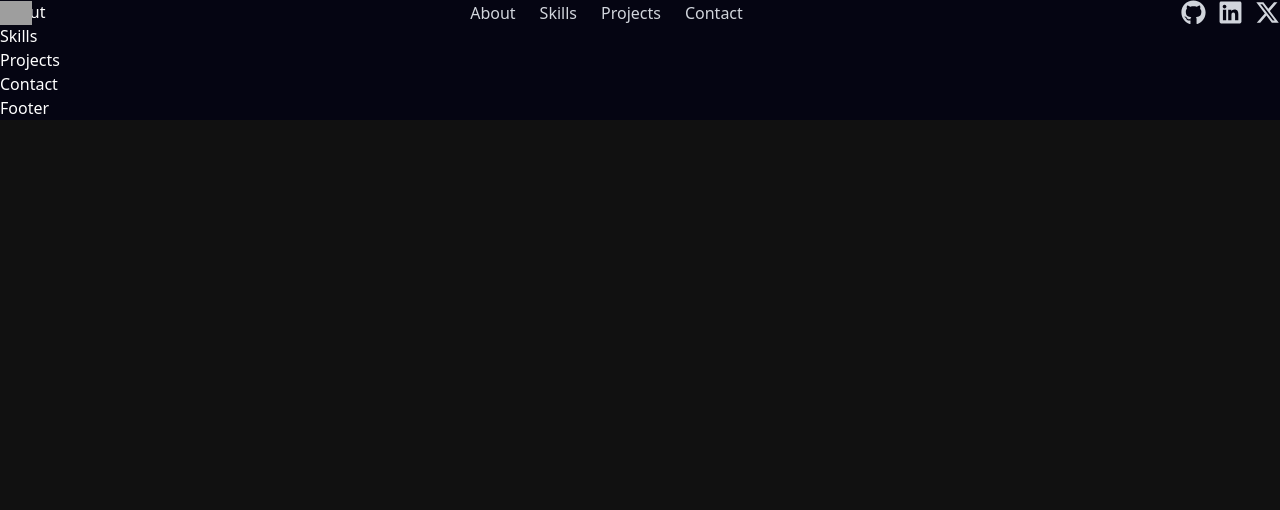
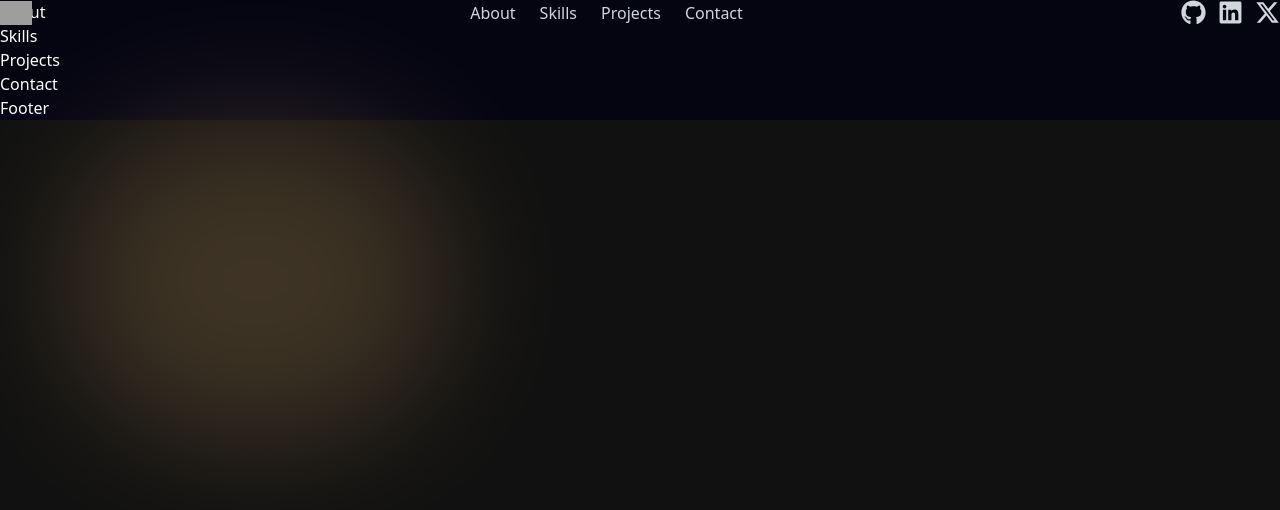
Before and after one commit to ShivamSinghSde/Portfolio, a React (Vite) app: page / in a window 1280 px wide. Shown: the top 510 px of the page. Built offline with nearby package versions, Linux system fonts and the light colour scheme; grey boxes are pictures that could not be loaded.

Commit message:
add BlurBlob effect

```diff
--- a/package.json
+++ b/package.json
@@ -11,6 +11,7 @@
   },
   "dependencies": {
     "@tailwindcss/vite": "^4.1.11",
+    "prop-types": "^15.8.1",
     "react": "^19.1.0",
     "react-dom": "^19.1.0",
     "react-icons": "^5.5.0",
--- a/src/App.jsx
+++ b/src/App.jsx
@@ -5,6 +5,7 @@ import Footer from "./Components/Footer/Footer"
 import Navbar from "./Components/Navbar/Navbar"
 import Skills from "./Components/Skills/Skills"
 import Projects from "./Components/Projects/Projects"
+import BlurBlob from "./BlurBlob"
 
 function App() {
 
@@ -12,6 +13,7 @@ function App() {
   return (
     <>
       <div className="bg-[#050512] text-white">
+        <BlurBlob position = {{top: '35%', left: '20%'}} size = {{width: '30%', height: '40%'}} />
         <div>
 
         </div>
--- /dev/null
+++ b/src/BlurBlob.jsx
@@ -0,0 +1,36 @@
+import React from 'react'
+import PropTypes from 'prop-types'
+
+const BlurBlob = ({position, size}) => {
+    const {top, left} = position
+    const {width, height} = size
+
+  return (
+    <div className='absolute '
+    style={{
+        top: top,
+        left: left,
+        width: width,
+        height: height,
+        transform: 'translate(-50%, -50%)',
+    }}
+    >
+        <div className='w-full h-full bg-[#f1bc71] rounded-full opacity-20 blur-3xl animate-blob'></div>
+    </div>
+  )
+};
+
+// define prop types
+
+BlurBlob.PropTypes = {
+    position: PropTypes.shape({
+        top: PropTypes.string,
+        left: PropTypes.string,
+    }),
+    size: PropTypes.shape({
+        width: PropTypes.string,
+        height: PropTypes.string,
+    }),
+}
+
+export default BlurBlob
```
Also changed, not shown: 1 other file (tests, documents, lock files or other folders).
